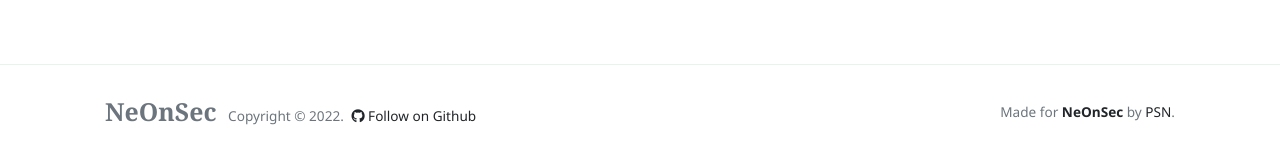
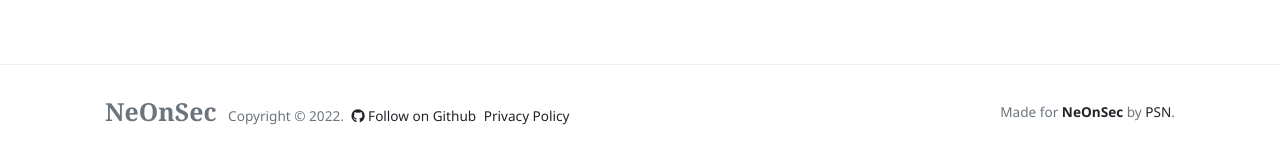
Before and after one commit to NeonSecOfficial/blog, a Jekyll site: the page built from index.html, in a window 1280 px wide and 900 px high, scrolled down 2150 px. Shown: the part 742-897 px from the top of the window. Built offline with Jekyll 4.4.1, drawn with Linux system fonts in a browser that asks for light colours; nearby versions of some CDN libraries; the list of posts is cut into pages by our own code.

Commit message:
Provacy policy

```diff
--- a/_layouts/default.html
+++ b/_layouts/default.html
@@ -94,6 +94,9 @@
                 <!--  Github Repo Star Btn-->
                 <a class="text-dark ml-1" target="_blank" href="https://github.com/psnappz"><i class="fab fa-github"></i> Follow on Github</a>
 
+                <!-- Privacy Policy -->
+                <a class="text-dark ml-1" target="_blank" href="https://neonsec.in/privacy-policy">Privacy Policy</a>
+
             </div>
             <div>
                 Made for <a target="_blank" class="text-dark font-weight-bold" href="https://neonsec.in/"> NeOnSec </a> by <a class="text-dark" target="_blank" href="https://github.com/psnappz">PSN</a>.
```
